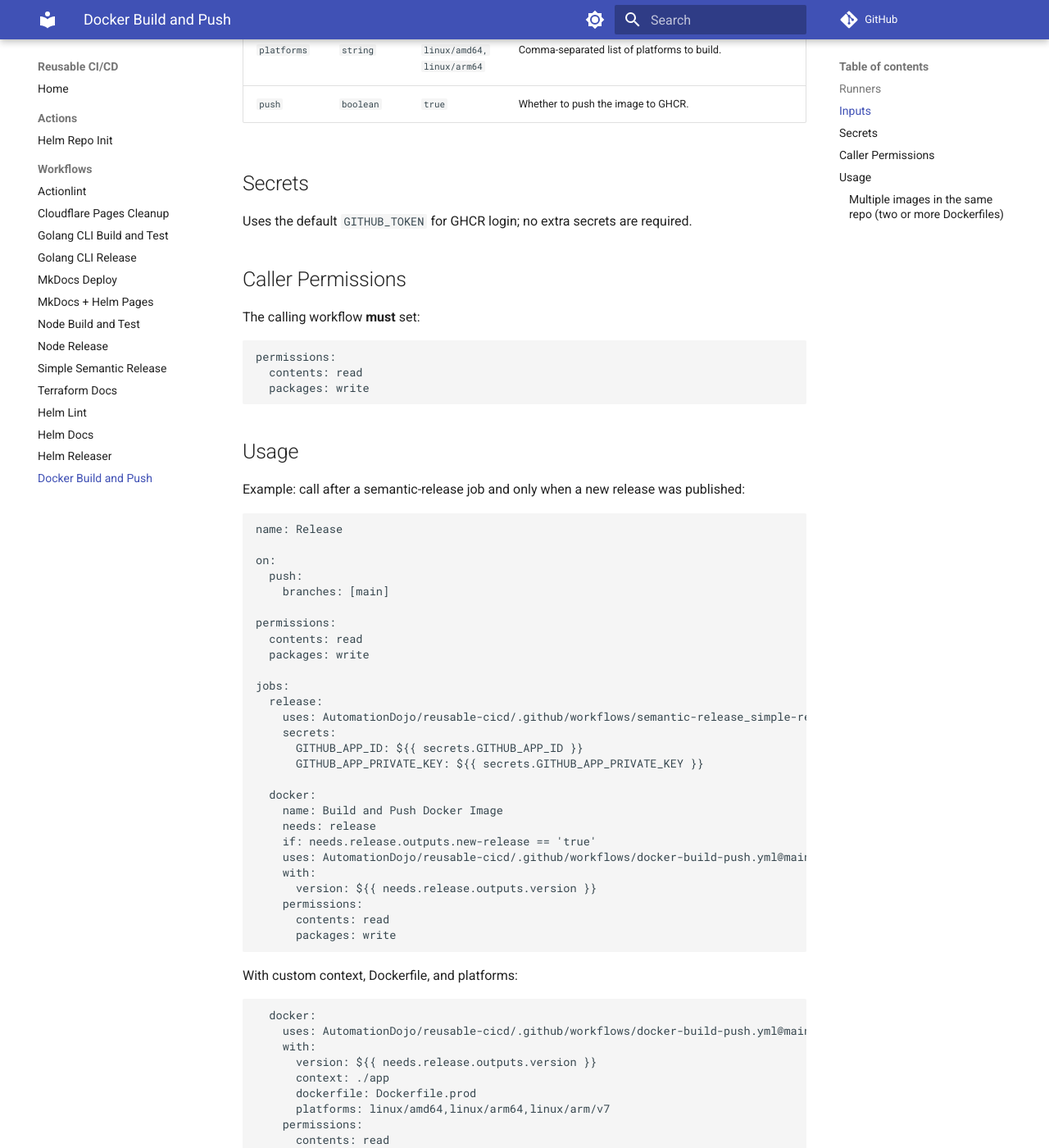
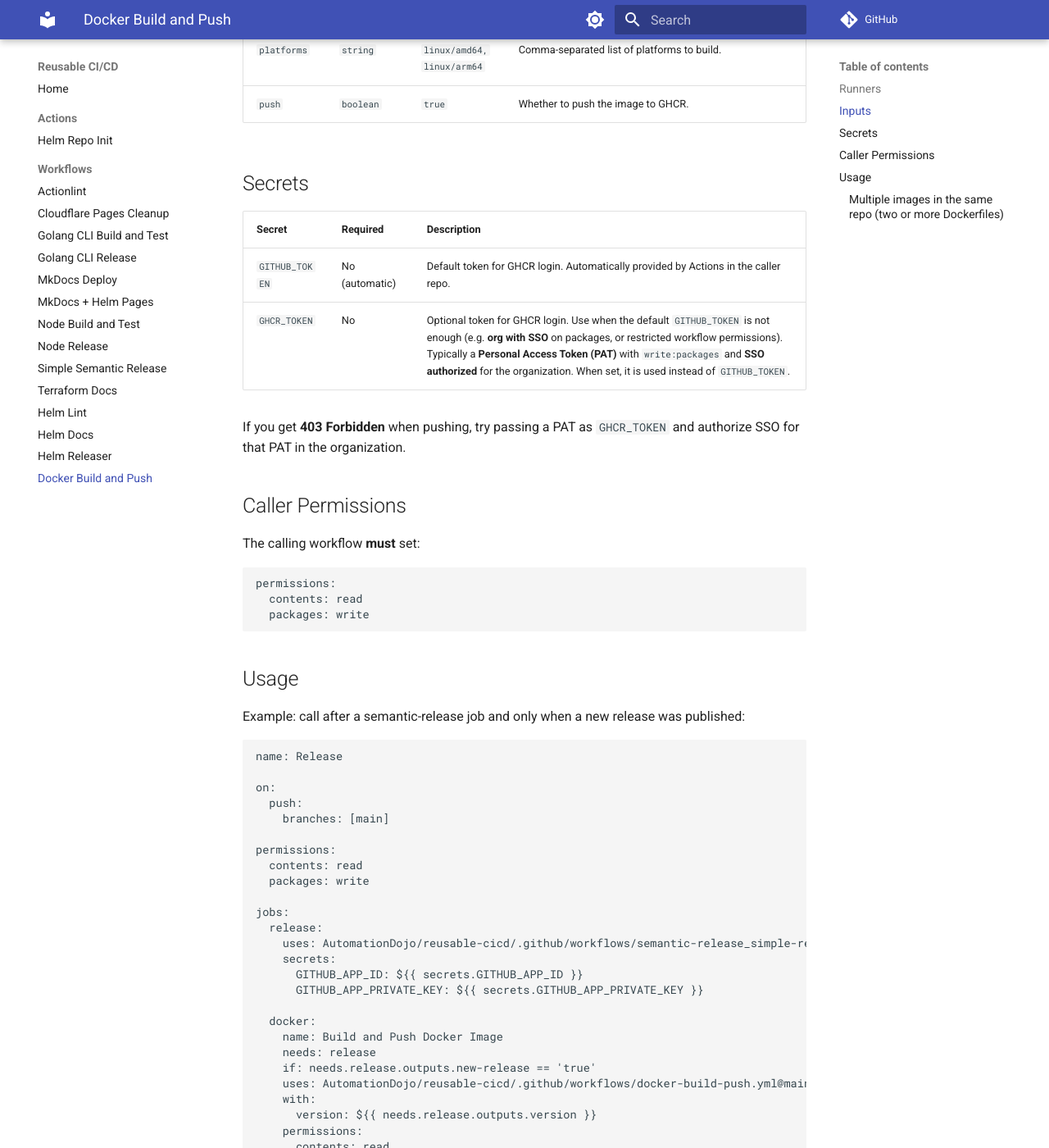
Before and after one commit to AutomationDojo/reusable-cicd, an MkDocs documentation site: the page built from docs/workflows/docker-build-push.md, in a window 1280 px wide and 1400 px high, scrolled down 1022 px. Shown: the whole window at 82% size. Built offline with MkDocs 1.6.1 and Material for MkDocs 9.7.7, drawn with Linux system fonts in a browser that asks for light colours; comment, search, counter and statistics services are not loaded; some of the changed text lies outside the part shown.

Commit message:
fix: add pat to action (#23)

````diff
--- a/docs/workflows/docker-build-push.md
+++ b/docs/workflows/docker-build-push.md
@@ -24,7 +24,12 @@ Typically used after a release workflow (e.g. [Simple Semantic Release](semantic
 
 ## Secrets
 
-Uses the default `GITHUB_TOKEN` for GHCR login; no extra secrets are required.
+| Secret | Required | Description |
+|--------|----------|-------------|
+| `GITHUB_TOKEN` | No (automatic) | Default token for GHCR login. Automatically provided by Actions in the caller repo. |
+| `GHCR_TOKEN` | No | Optional token for GHCR login. Use when the default `GITHUB_TOKEN` is not enough (e.g. **org with SSO** on packages, or restricted workflow permissions). Typically a **Personal Access Token (PAT)** with `write:packages` and **SSO authorized** for the organization. When set, it is used instead of `GITHUB_TOKEN`. |
+
+If you get **403 Forbidden** when pushing, try passing a PAT as `GHCR_TOKEN` and authorize SSO for that PAT in the organization.
 
 ## Caller Permissions
 
@@ -65,6 +70,20 @@ jobs:
     uses: AutomationDojo/reusable-cicd/.github/workflows/docker-build-push.yml@main
     with:
       version: ${{ needs.release.outputs.version }}
+    permissions:
+      contents: read
+      packages: write
+```
+
+When the default token cannot push (e.g. 403 due to SSO or org settings), use a PAT with SSO authorized:
+
+```yaml
+  docker:
+    uses: AutomationDojo/reusable-cicd/.github/workflows/docker-build-push.yml@main
+    with:
+      version: ${{ needs.release.outputs.version }}
+    secrets:
+      GHCR_TOKEN: ${{ secrets.GHCR_TOKEN }}   # PAT with write:packages + SSO authorized
     permissions:
       contents: read
       packages: write
````
Also changed, not shown: 1 other file.
